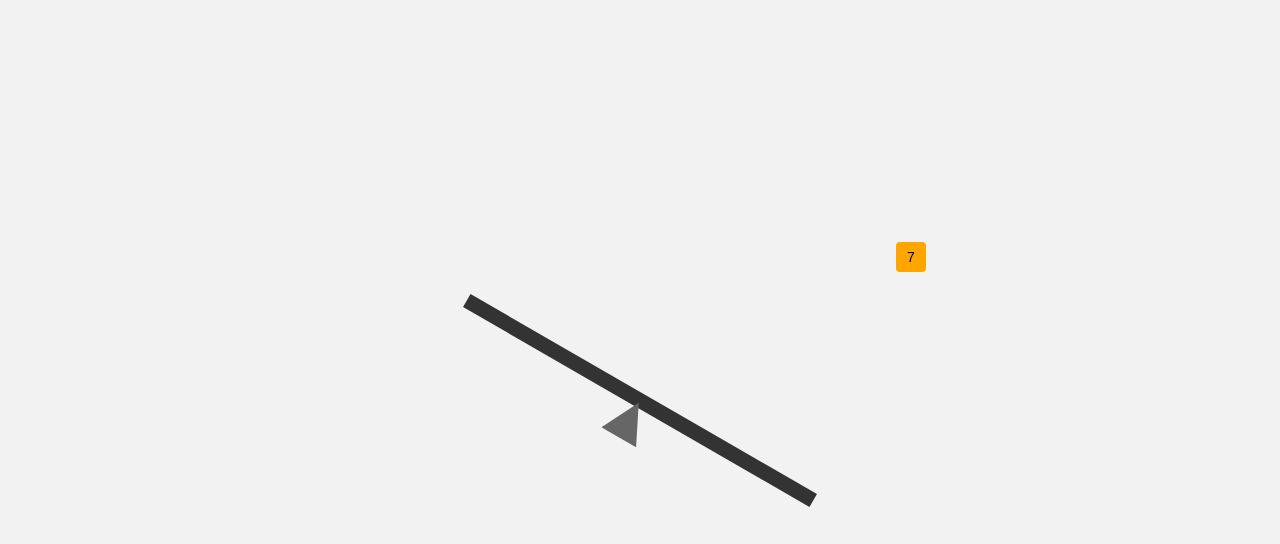
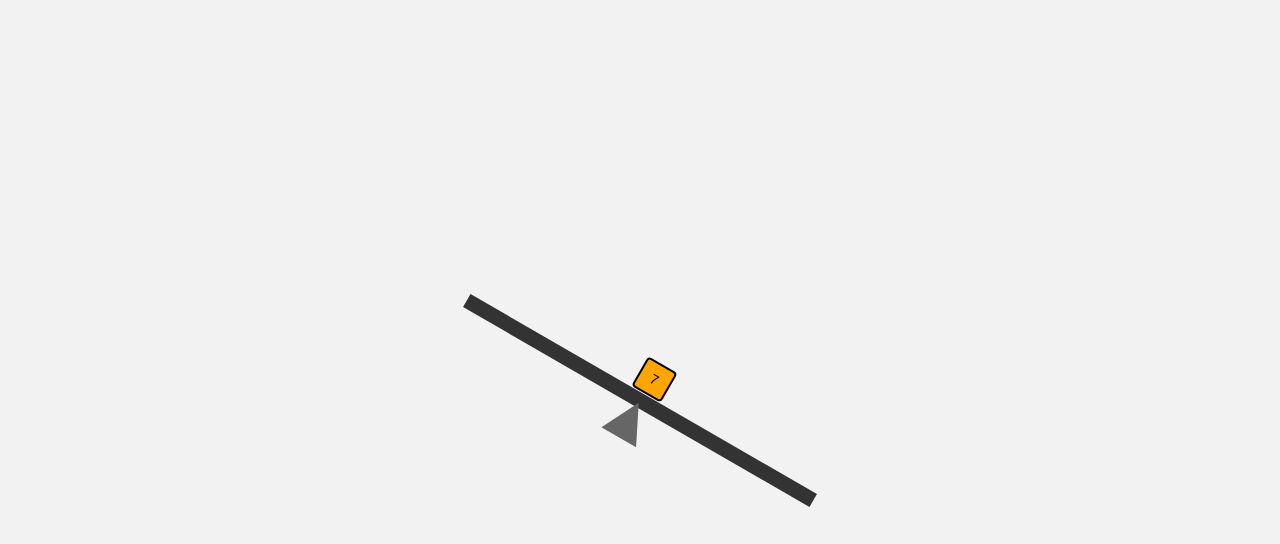
Before and after one commit to comporder/emir-ozalp-seesaw-simulation, a plain HTML site: page index.html in a window 1280 px wide. Both pictures are taken after a click on the element 640 px from the left and 478 px from the top of the page. Shown: the part 78-622 px from the top of the page. Drawn offline with Linux system fonts and the light colour scheme.

Commit message:
position weights on seesaw

```diff
--- a/script.js
+++ b/script.js
@@ -31,21 +31,24 @@ function calculateSeesawAngle() {
 seesaw.addEventListener("click", function (event) {
     const seesawBounds = seesaw.getBoundingClientRect();
     const seesawCenter = seesawBounds.left + seesawBounds.width / 2;
+    const clickX = event.clientX;
+    const positionOnSeesaw  = clickX - seesawBounds.left;
     const weight = generateRandomWeight();
     const weightElement = createWeightElement(weight);
 
+    weightElement.style.position = "absolute";
+    weightElement.style.left = `${positionOnSeesaw  - 15}px`;
+    weightElement.style.top = "-35px"; // seesaw'ın üstü
+
     if (event.clientX < seesawCenter) {
         totalWeightOnLeft += weight;
-        weightElement.style.left = "30%";
-
         console.log("Total weight on left:", totalWeightOnLeft);
     } else {
         totalWeightOnRight += weight;
-        weightElement.style.left = "70%";
         console.log("Total weight on right:", totalWeightOnRight);
     }
 
-    scene.appendChild(weightElement);
+    seesaw.appendChild(weightElement);
 
     const angle = calculateSeesawAngle();
     seesaw.style.transform = `rotate(${angle}deg)`;
--- a/style.css
+++ b/style.css
@@ -50,5 +50,6 @@ h1 {
     align-items: center;
     justify-content: center;
     font-size: 14px;
+    border: 2px solid #000;
     border-radius: 4px;
 }
```
